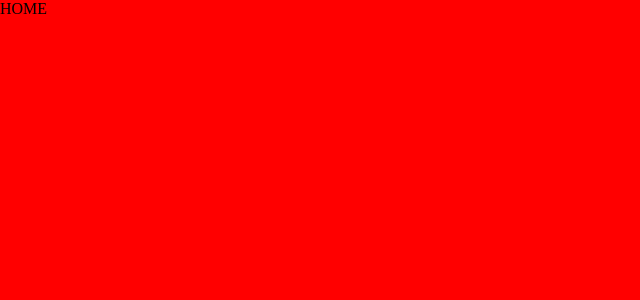
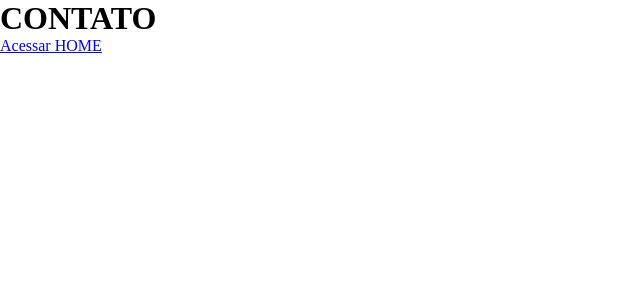
Before and after one commit to zairobastos/gamacademy, a React (Create React App) app: page /Contato in a window 1280 px wide. Shown: the top 300 px of the page, without its empty margins (0-640 px from the left). Built offline with nearby package versions, Linux system fonts and the light colour scheme.

Commit message:
Criação de rotas

```diff
--- a/package.json
+++ b/package.json
@@ -12,6 +12,7 @@
     "@types/react-dom": "^17.0.11",
     "react": "^17.0.2",
     "react-dom": "^17.0.2",
+    "react-router-dom": "^6.2.1",
     "react-scripts": "5.0.0",
     "styled-components": "^5.3.3",
     "typescript": "^4.5.5",
@@ -44,6 +45,7 @@
   "description": "This project was bootstrapped with [Create React App](https://github.com/facebook/create-react-app).",
   "main": "index.js",
   "devDependencies": {
+    "@types/react-router-dom": "^5.3.3",
     "@types/styled-components": "^5.1.23",
     "@typescript-eslint/eslint-plugin": "^5.12.1",
     "@typescript-eslint/parser": "^5.12.1",
--- a/src/App.tsx
+++ b/src/App.tsx
@@ -1,11 +1,11 @@
 /* eslint-disable linebreak-style */
 import React from "react";
 // eslint-disable-next-line linebreak-style
-import Home from "./views/home/index";
+import Router from "./routes";
 function App() {
 	return (
 		<>
-			<Home/>
+			<Router/>
 		</>
 	);
 }
--- /dev/null
+++ b/src/routes.tsx
@@ -0,0 +1,18 @@
+import React from "react";
+import { BrowserRouter, Routes, Route } from "react-router-dom";
+
+import Home from "./views/home/index";
+import Contacts from "./views/Contacts/index";
+
+const src: React.FC = () => {
+	return (
+		<BrowserRouter>
+			<Routes>
+				<Route path="/" element={<Home/>}/>
+				<Route path="/Contato" element={<Contacts/>}/>
+			</Routes>
+		</BrowserRouter>
+	);
+};
+
+export default src;
--- /dev/null
+++ b/src/views/Contacts/index.tsx
@@ -0,0 +1,15 @@
+import React from "react";
+import { Link } from "react-router-dom";
+
+// import { Container } from './styles';
+
+const Contacts: React.FC = () => {
+	return(
+		<div>
+			<h1>CONTATO</h1>
+			<Link to="/">Acessar HOME</Link>
+		</div>
+	);
+};
+
+export default Contacts;
--- a/src/views/home/index.tsx
+++ b/src/views/home/index.tsx
@@ -1,11 +1,12 @@
 import React from "react";
-
+import {Link} from "react-router-dom";
 import { Container } from "./style";
 
 const home: React.FC = () => {
 	return(
 		<Container>
             HOME
+			<Link to="/Contato">Acessar página de contato</Link>
 		</Container>
 	);
 };
```
Also changed, not shown: 1 other file (tests, documents, lock files or other folders).
